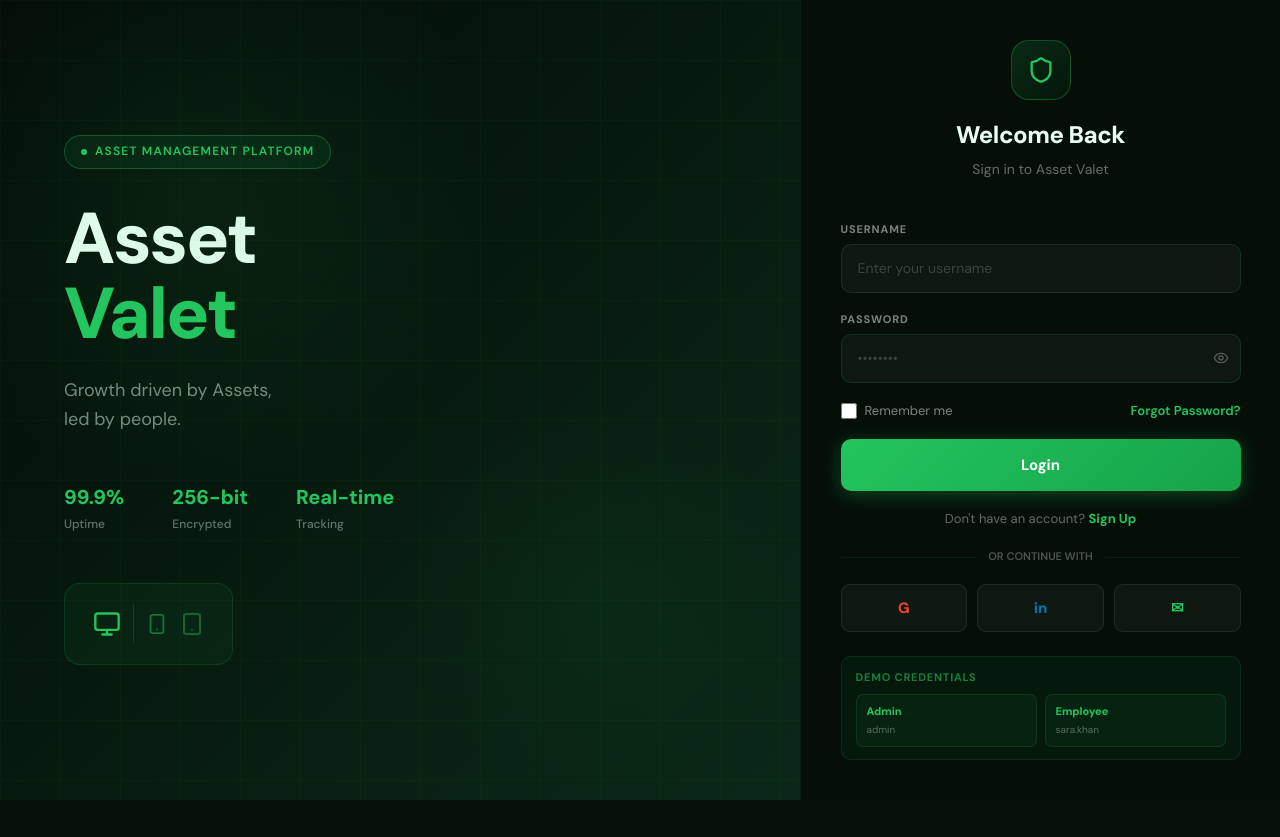
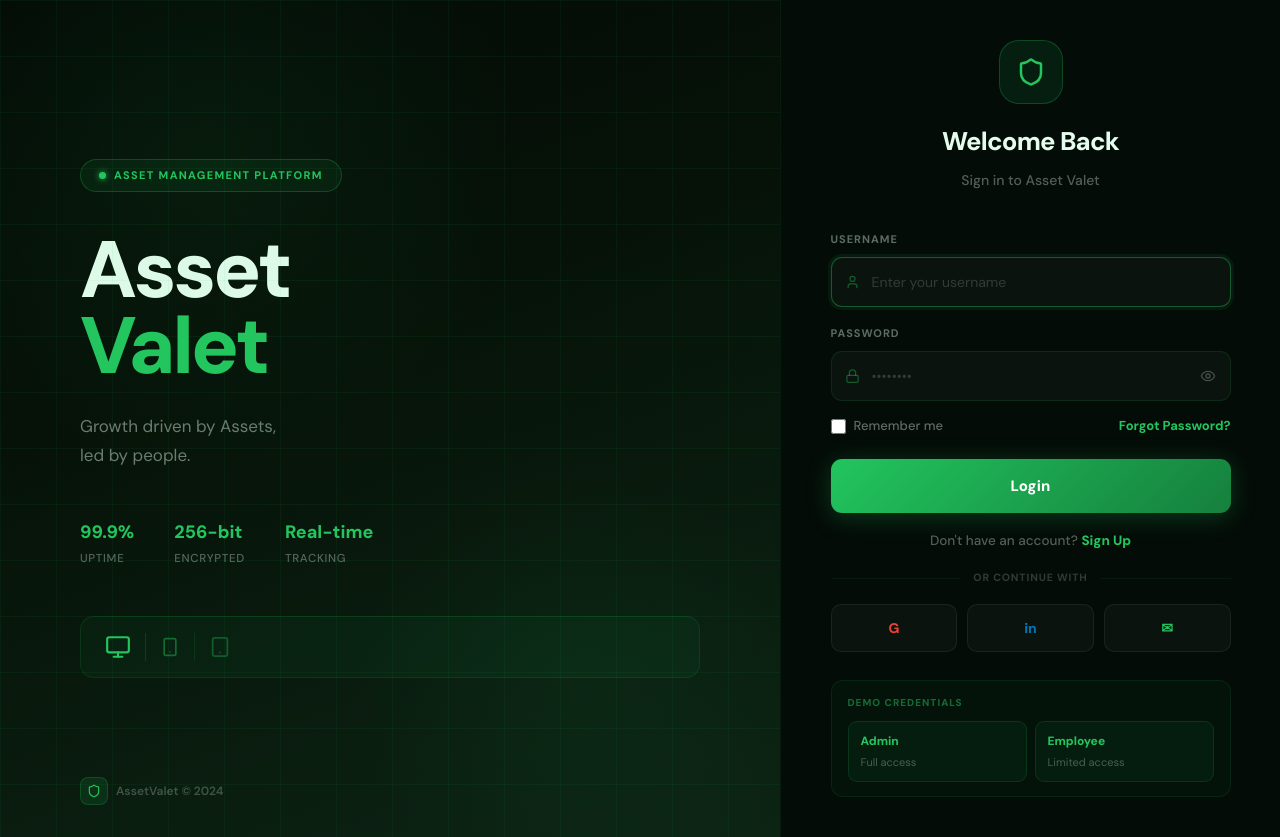
Before and after one commit to nisargatk21/asset-valet, a Next.js app: page /login in a window 1280 px wide. Before the commit the page ends 800 px from the top, so only its background shows below. Built offline with nearby package versions, Linux system fonts and the light colour scheme.

Commit message:
feat: premium login page

```diff
--- a/app/login/page.tsx
+++ b/app/login/page.tsx
@@ -2,7 +2,7 @@
 import { useState } from "react";
 import { useRouter } from "next/navigation";
 import Link from "next/link";
-import { Eye, EyeOff, Loader2, Shield, Monitor, Smartphone, Tablet } from "lucide-react";
+import { Eye, EyeOff, Loader2, Shield, Monitor, Smartphone, Tablet, Lock, User } from "lucide-react";
 
 export default function LoginPage() {
   const router = useRouter();
@@ -23,114 +23,180 @@ export default function LoginPage() {
   }
 
   return (
-    <div style={{ minHeight: "100vh", display: "flex", background: "#040d07", fontFamily: "'DM Sans', system-ui, sans-serif", overflow: "hidden" }}>
-      <div style={{ flex: 1, display: "flex", flexDirection: "column", justifyContent: "center", padding: "4rem", background: "linear-gradient(135deg, #040d07 0%, #071a0e 50%, #0a2918 100%)", position: "relative", overflow: "hidden" }}>
-        <div style={{ position: "absolute", width: 600, height: 600, borderRadius: "50%", background: "radial-gradient(circle, rgba(34,197,94,0.08) 0%, transparent 70%)", top: -100, left: -100, pointerEvents: "none" }} />
-        <div style={{ position: "absolute", width: 400, height: 400, borderRadius: "50%", background: "radial-gradient(circle, rgba(34,197,94,0.05) 0%, transparent 70%)", bottom: 0, right: 0, pointerEvents: "none" }} />
-        <div style={{ position: "absolute", inset: 0, opacity: 0.04, backgroundImage: "linear-gradient(rgba(34,197,94,1) 1px, transparent 1px), linear-gradient(90deg, rgba(34,197,94,1) 1px, transparent 1px)", backgroundSize: "60px 60px", pointerEvents: "none" }} />
-        <div style={{ display: "inline-flex", alignItems: "center", gap: 8, padding: "6px 16px", borderRadius: 99, border: "1px solid rgba(34,197,94,0.3)", background: "rgba(34,197,94,0.08)", marginBottom: "2rem", width: "fit-content" }}>
-          <div style={{ width: 6, height: 6, borderRadius: "50%", background: "#22c55e" }} />
-          <span style={{ fontSize: 12, fontWeight: 600, color: "#22c55e", textTransform: "uppercase", letterSpacing: "0.1em" }}>Asset Management Platform</span>
+    <div style={{ minHeight: "100vh", display: "flex", background: "#030a05", fontFamily: "'DM Sans',system-ui,sans-serif" }}>
+
+      {/* ── LEFT PANEL ── */}
+      <div style={{ flex: 1, position: "relative", display: "flex", flexDirection: "column", justifyContent: "center", padding: "5rem", overflow: "hidden", background: "linear-gradient(160deg,#030a05 0%,#061208 40%,#0c2414 100%)" }}>
+
+        {/* Grid overlay */}
+        <div style={{ position: "absolute", inset: 0, backgroundImage: "linear-gradient(rgba(34,197,94,.06) 1px,transparent 1px),linear-gradient(90deg,rgba(34,197,94,.06) 1px,transparent 1px)", backgroundSize: "56px 56px", pointerEvents: "none" }} />
+
+        {/* Glow orbs */}
+        <div style={{ position: "absolute", width: 700, height: 700, borderRadius: "50%", background: "radial-gradient(circle,rgba(34,197,94,.07) 0%,transparent 65%)", top: -200, left: -150, pointerEvents: "none" }} />
+        <div style={{ position: "absolute", width: 500, height: 500, borderRadius: "50%", background: "radial-gradient(circle,rgba(34,197,94,.05) 0%,transparent 65%)", bottom: -100, right: -50, pointerEvents: "none" }} />
+
+        {/* Badge */}
+        <div style={{ display: "inline-flex", alignItems: "center", gap: 8, padding: "7px 18px", borderRadius: 99, border: "1px solid rgba(34,197,94,.25)", background: "rgba(34,197,94,.07)", marginBottom: "2.5rem", width: "fit-content" }}>
+          <div style={{ width: 7, height: 7, borderRadius: "50%", background: "#22c55e", boxShadow: "0 0 6px #22c55e" }} />
+          <span style={{ fontSize: 11, fontWeight: 700, color: "#22c55e", textTransform: "uppercase", letterSpacing: ".12em" }}>Asset Management Platform</span>
         </div>
-        <h1 style={{ fontSize: "4.5rem", fontWeight: 900, lineHeight: 1.05, marginBottom: "1.5rem", letterSpacing: "-0.03em" }}>
-          <span style={{ color: "#e8fef0" }}>Asset</span><br />
+
+        {/* Heading */}
+        <h1 style={{ fontSize: "5rem", fontWeight: 900, lineHeight: .95, marginBottom: "1.75rem", letterSpacing: "-.04em" }}>
+          <span style={{ color: "#e4fced" }}>Asset</span><br />
           <span style={{ color: "#22c55e" }}>Valet</span>
         </h1>
-        <p style={{ fontSize: 18, color: "rgba(232,254,240,0.5)", maxWidth: 380, lineHeight: 1.6, marginBottom: "3rem" }}>
+
+        <p style={{ fontSize: 17, color: "rgba(228,252,237,.45)", lineHeight: 1.7, marginBottom: "3rem", maxWidth: 340 }}>
           Growth driven by Assets,<br />led by people.
         </p>
-        <div style={{ display: "flex", gap: "3rem", marginBottom: "3rem" }}>
-          {[{ val: "99.9%", label: "Uptime" }, { val: "256-bit", label: "Encrypted" }, { val: "Real-time", label: "Tracking" }].map(s => (
-            <div key={s.label}>
-              <div style={{ fontSize: 20, fontWeight: 800, color: "#22c55e" }}>{s.val}</div>
-              <div style={{ fontSize: 12, color: "rgba(232,254,240,0.4)", fontWeight: 500, marginTop: 2 }}>{s.label}</div>
+
+        {/* Stats */}
+        <div style={{ display: "flex", gap: "2.5rem", marginBottom: "3rem" }}>
+          {[{ v: "99.9%", l: "Uptime" }, { v: "256-bit", l: "Encrypted" }, { v: "Real-time", l: "Tracking" }].map(s => (
+            <div key={s.l}>
+              <div style={{ fontSize: 18, fontWeight: 800, color: "#22c55e" }}>{s.v}</div>
+              <div style={{ fontSize: 11.5, color: "rgba(228,252,237,.35)", fontWeight: 500, marginTop: 3, textTransform: "uppercase", letterSpacing: ".06em" }}>{s.l}</div>
             </div>
           ))}
         </div>
-        <div style={{ padding: "20px 28px", borderRadius: 16, background: "rgba(34,197,94,0.06)", border: "1px solid rgba(34,197,94,0.15)", display: "flex", alignItems: "center", gap: 12, width: "fit-content" }}>
-          <Monitor size={28} style={{ color: "#22c55e" }} />
-          <div style={{ width: 1, height: 40, background: "rgba(34,197,94,0.2)" }} />
-          <Smartphone size={22} style={{ color: "rgba(34,197,94,0.5)" }} />
-          <Tablet size={24} style={{ color: "rgba(34,197,94,0.4)" }} />
+
+        {/* Device bar */}
+        <div style={{ display: "inline-flex", alignItems: "center", gap: 14, padding: "16px 24px", borderRadius: 14, background: "rgba(34,197,94,.05)", border: "1px solid rgba(34,197,94,.12)" }}>
+          <Monitor size={26} style={{ color: "#22c55e" }} />
+          <div style={{ width: 1, height: 28, background: "rgba(34,197,94,.18)" }} />
+          <Smartphone size={20} style={{ color: "rgba(34,197,94,.45)" }} />
+          <div style={{ width: 1, height: 28, background: "rgba(34,197,94,.12)" }} />
+          <Tablet size={22} style={{ color: "rgba(34,197,94,.35)" }} />
+        </div>
+
+        {/* Bottom branding */}
+        <div style={{ position: "absolute", bottom: "2rem", left: "5rem", display: "flex", alignItems: "center", gap: 8 }}>
+          <div style={{ width: 28, height: 28, borderRadius: 8, background: "rgba(34,197,94,.12)", border: "1px solid rgba(34,197,94,.2)", display: "flex", alignItems: "center", justifyContent: "center" }}>
+            <Shield size={14} style={{ color: "#22c55e" }} />
+          </div>
+          <span style={{ fontSize: 12, color: "rgba(228,252,237,.25)", fontWeight: 600 }}>AssetValet © 2024</span>
         </div>
       </div>
 
-      <div style={{ width: 480, display: "flex", alignItems: "center", justifyContent: "center", background: "rgba(6,15,9,0.95)", borderLeft: "1px solid rgba(34,197,94,0.1)", padding: "2rem" }}>
+      {/* ── RIGHT PANEL ── */}
+      <div style={{ width: 500, display: "flex", alignItems: "center", justifyContent: "center", background: "#040c07", borderLeft: "1px solid rgba(34,197,94,.08)", padding: "2.5rem" }}>
         <div style={{ width: "100%", maxWidth: 400 }}>
+
+          {/* Logo */}
           <div style={{ textAlign: "center", marginBottom: "2.5rem" }}>
-            <div style={{ display: "inline-flex", alignItems: "center", justifyContent: "center", width: 60, height: 60, borderRadius: 18, background: "linear-gradient(135deg,rgba(34,197,94,0.15),rgba(22,163,74,0.05))", border: "1px solid rgba(34,197,94,0.3)", marginBottom: 16 }}>
-              <Shield size={28} style={{ color: "#22c55e" }} />
+            <div style={{ display: "inline-flex", alignItems: "center", justifyContent: "center", width: 64, height: 64, borderRadius: 20, background: "rgba(34,197,94,.1)", border: "1px solid rgba(34,197,94,.25)", marginBottom: 18, position: "relative" }}>
+              <Shield size={30} style={{ color: "#22c55e" }} />
             </div>
-            <h2 style={{ fontSize: "1.5rem", fontWeight: 800, color: "#e8fef0", letterSpacing: "-0.02em" }}>Welcome Back</h2>
-            <p style={{ color: "rgba(232,254,240,0.4)", fontSize: 14, marginTop: 4 }}>Sign in to Asset Valet</p>
+            <h2 style={{ fontSize: "1.6rem", fontWeight: 900, color: "#e4fced", letterSpacing: "-.03em", margin: 0 }}>Welcome Back</h2>
+            <p style={{ color: "rgba(228,252,237,.35)", fontSize: 14, marginTop: 6, fontWeight: 500 }}>Sign in to Asset Valet</p>
           </div>
 
-          {error && <div style={{ marginBottom: "1.25rem", padding: "11px 14px", borderRadius: 8, background: "rgba(239,68,68,0.08)", border: "1px solid rgba(239,68,68,0.25)", color: "#fca5a5", fontSize: 13 }}>{error}</div>}
+          {/* Error */}
+          {error && (
+            <div style={{ marginBottom: "1.25rem", padding: "12px 16px", borderRadius: 10, background: "rgba(239,68,68,.08)", border: "1px solid rgba(239,68,68,.2)", color: "#fca5a5", fontSize: 13, display: "flex", alignItems: "center", gap: 8 }}>
+              <span style={{ fontSize: 16 }}>⚠</span> {error}
+            </div>
+          )}
 
-          <form onSubmit={submit} style={{ display: "flex", flexDirection: "column", gap: "1.125rem" }}>
+          {/* Form */}
+          <form onSubmit={submit} style={{ display: "flex", flexDirection: "column", gap: "1.1rem" }}>
+
+            {/* Username */}
             <div>
-              <label style={{ display: "block", fontSize: 11, fontWeight: 700, textTransform: "uppercase", letterSpacing: "0.08em", color: "rgba(232,254,240,0.5)", marginBottom: 6 }}>Username</label>
-              <input type="text" placeholder="Enter your username" required autoFocus value={form.username}
-                onChange={e => setForm({ ...form, username: e.target.value })}
-                style={{ width: "100%", background: "rgba(255,255,255,0.04)", border: "1px solid rgba(34,197,94,0.15)", borderRadius: 10, padding: "12px 16px", color: "#e8fef0", fontSize: 14, outline: "none", fontFamily: "inherit" }} />
+              <label style={{ display: "block", fontSize: 11, fontWeight: 700, textTransform: "uppercase", letterSpacing: ".09em", color: "rgba(228,252,237,.4)", marginBottom: 8 }}>Username</label>
+              <div style={{ position: "relative" }}>
+                <User size={15} style={{ position: "absolute", left: 14, top: "50%", transform: "translateY(-50%)", color: "rgba(34,197,94,.4)", pointerEvents: "none" }} />
+                <input type="text" placeholder="Enter your username" required autoFocus value={form.username}
+                  onChange={e => setForm({ ...form, username: e.target.value })}
+                  style={{ width: "100%", background: "rgba(255,255,255,.03)", border: "1px solid rgba(34,197,94,.12)", borderRadius: 11, padding: "13px 16px 13px 40px", color: "#e4fced", fontSize: 14, outline: "none", fontFamily: "inherit", transition: "border-color .15s, box-shadow .15s" }}
+                  onFocus={e => { e.target.style.borderColor = "rgba(34,197,94,.4)"; e.target.style.boxShadow = "0 0 0 3px rgba(34,197,94,.08)"; }}
+                  onBlur={e => { e.target.style.borderColor = "rgba(34,197,94,.12)"; e.target.style.boxShadow = "none"; }} />
+              </div>
             </div>
+
+            {/* Password */}
             <div>
-              <label style={{ display: "block", fontSize: 11, fontWeight: 700, textTransform: "uppercase", letterSpacing: "0.08em", color: "rgba(232,254,240,0.5)", marginBottom: 6 }}>Password</label>
+              <label style={{ display: "block", fontSize: 11, fontWeight: 700, textTransform: "uppercase", letterSpacing: ".09em", color: "rgba(228,252,237,.4)", marginBottom: 8 }}>Password</label>
               <div style={{ position: "relative" }}>
+                <Lock size={15} style={{ position: "absolute", left: 14, top: "50%", transform: "translateY(-50%)", color: "rgba(34,197,94,.4)", pointerEvents: "none" }} />
                 <input type={showPass ? "text" : "password"} placeholder="••••••••" required value={form.password}
                   onChange={e => setForm({ ...form, password: e.target.value })}
-                  style={{ width: "100%", background: "rgba(255,255,255,0.04)", border: "1px solid rgba(34,197,94,0.15)", borderRadius: 10, padding: "12px 44px 12px 16px", color: "#e8fef0", fontSize: 14, outline: "none", fontFamily: "inherit" }} />
+                  style={{ width: "100%", background: "rgba(255,255,255,.03)", border: "1px solid rgba(34,197,94,.12)", borderRadius: 11, padding: "13px 44px 13px 40px", color: "#e4fced", fontSize: 14, outline: "none", fontFamily: "inherit", transition: "border-color .15s, box-shadow .15s" }}
+                  onFocus={e => { e.target.style.borderColor = "rgba(34,197,94,.4)"; e.target.style.boxShadow = "0 0 0 3px rgba(34,197,94,.08)"; }}
+                  onBlur={e => { e.target.style.borderColor = "rgba(34,197,94,.12)"; e.target.style.boxShadow = "none"; }} />
                 <button type="button" onClick={() => setShowPass(!showPass)}
-                  style={{ position: "absolute", right: 12, top: "50%", transform: "translateY(-50%)", background: "none", border: "none", cursor: "pointer", color: "rgba(232,254,240,0.3)" }}>
+                  style={{ position: "absolute", right: 13, top: "50%", transform: "translateY(-50%)", background: "none", border: "none", cursor: "pointer", color: "rgba(228,252,237,.25)", padding: 2 }}>
                   {showPass ? <EyeOff size={16} /> : <Eye size={16} />}
                 </button>
               </div>
             </div>
-            <div style={{ display: "flex", alignItems: "center", justifyContent: "space-between" }}>
+
+            {/* Remember + Forgot */}
+            <div style={{ display: "flex", alignItems: "center", justifyContent: "space-between", marginTop: -2 }}>
               <label style={{ display: "flex", alignItems: "center", gap: 8, cursor: "pointer" }}>
-                <input type="checkbox" checked={remember} onChange={e => setRemember(e.target.checked)} style={{ width: 16, height: 16, accentColor: "#22c55e" }} />
-                <span style={{ fontSize: 13, color: "rgba(232,254,240,0.5)" }}>Remember me</span>
+                <input type="checkbox" checked={remember} onChange={e => setRemember(e.target.checked)} style={{ width: 15, height: 15, accentColor: "#22c55e", cursor: "pointer" }} />
+                <span style={{ fontSize: 13, color: "rgba(228,252,237,.4)", fontWeight: 500 }}>Remember me</span>
               </label>
-              <span style={{ fontSize: 13, color: "#22c55e", cursor: "pointer", fontWeight: 600 }}>Forgot Password?</span>
+              <span style={{ fontSize: 13, color: "#22c55e", cursor: "pointer", fontWeight: 700 }}>Forgot Password?</span>
             </div>
+
+            {/* Login Button */}
             <button type="submit" disabled={loading}
-              style={{ width: "100%", padding: "14px", borderRadius: 10, background: "linear-gradient(135deg, #22c55e, #16a34a)", border: "none", color: "#fff", fontSize: 15, fontWeight: 700, cursor: loading ? "not-allowed" : "pointer", opacity: loading ? 0.7 : 1, display: "flex", alignItems: "center", justifyContent: "center", gap: 8, fontFamily: "inherit", boxShadow: "0 4px 20px rgba(34,197,94,0.3)" }}>
-              {loading ? <><Loader2 size={17} style={{ animation: "spin 0.7s linear infinite" }} /> Signing in...</> : "Login"}
+              style={{ width: "100%", padding: "15px", marginTop: 4, borderRadius: 11, background: loading ? "rgba(34,197,94,.5)" : "linear-gradient(135deg,#22c55e,#15803d)", border: "none", color: "#fff", fontSize: 15, fontWeight: 800, cursor: loading ? "not-allowed" : "pointer", display: "flex", alignItems: "center", justifyContent: "center", gap: 8, fontFamily: "inherit", letterSpacing: ".01em", boxShadow: loading ? "none" : "0 4px 24px rgba(34,197,94,.25)", transition: "all .2s" }}>
+              {loading ? <><Loader2 size={17} style={{ animation: "spin .7s linear infinite" }} /> Signing in...</> : "Login"}
             </button>
-            <p style={{ textAlign: "center", fontSize: 13, color: "rgba(232,254,240,0.4)" }}>
+
+            {/* Sign up link */}
+            <p style={{ textAlign: "center", fontSize: 13.5, color: "rgba(228,252,237,.35)", fontWeight: 500 }}>
               Don&apos;t have an account?{" "}
-              <Link href="/signup" style={{ color: "#22c55e", fontWeight: 700, textDecoration: "none" }}>Sign Up</Link>
+              <Link href="/signup" style={{ color: "#22c55e", fontWeight: 800, textDecoration: "none" }}>Sign Up</Link>
             </p>
+
+            {/* Divider */}
             <div style={{ display: "flex", alignItems: "center", gap: 12 }}>
-              <div style={{ flex: 1, height: 1, background: "rgba(34,197,94,0.1)" }} />
-              <span style={{ fontSize: 11, color: "rgba(232,254,240,0.3)", fontWeight: 600 }}>OR CONTINUE WITH</span>
-              <div style={{ flex: 1, height: 1, background: "rgba(34,197,94,0.1)" }} />
+              <div style={{ flex: 1, height: 1, background: "rgba(34,197,94,.08)" }} />
+              <span style={{ fontSize: 10.5, color: "rgba(228,252,237,.2)", fontWeight: 700, letterSpacing: ".08em" }}>OR CONTINUE WITH</span>
+              <div style={{ flex: 1, height: 1, background: "rgba(34,197,94,.08)" }} />
             </div>
+
+            {/* Social */}
             <div style={{ display: "flex", gap: 10 }}>
-              {[{ label: "G", color: "#ea4335" }, { label: "in", color: "#0077b5" }, { label: "✉", color: "#22c55e" }].map(s => (
-                <button key={s.label} type="button"
-                  style={{ flex: 1, padding: "11px", borderRadius: 9, background: "rgba(255,255,255,0.04)", border: "1px solid rgba(255,255,255,0.08)", cursor: "pointer", fontSize: 15, fontWeight: 800, color: s.color, fontFamily: "inherit" }}>
-                  {s.label}
+              {[{ l: "G", c: "#ea4335" }, { l: "in", c: "#0077b5" }, { l: "✉", c: "#22c55e" }].map(s => (
+                <button key={s.l} type="button"
+                  style={{ flex: 1, padding: "12px", borderRadius: 10, background: "rgba(255,255,255,.03)", border: "1px solid rgba(255,255,255,.07)", cursor: "pointer", fontSize: 14, fontWeight: 800, color: s.c, fontFamily: "inherit", transition: "background .15s" }}
+                  onMouseEnter={e => (e.currentTarget.style.background = "rgba(255,255,255,.06)")}
+                  onMouseLeave={e => (e.currentTarget.style.background = "rgba(255,255,255,.03)")}>
+                  {s.l}
                 </button>
               ))}
             </div>
           </form>
 
-          <div style={{ marginTop: "1.5rem", padding: "12px 14px", borderRadius: 10, background: "rgba(34,197,94,0.05)", border: "1px solid rgba(34,197,94,0.12)" }}>
-            <p style={{ fontSize: 11, fontWeight: 700, color: "rgba(34,197,94,0.6)", textTransform: "uppercase", letterSpacing: "0.07em", marginBottom: 8 }}>Demo Credentials</p>
+          {/* Demo credentials */}
+          <div style={{ marginTop: "1.75rem", padding: "14px 16px", borderRadius: 12, background: "rgba(34,197,94,.04)", border: "1px solid rgba(34,197,94,.1)" }}>
+            <p style={{ fontSize: 10, fontWeight: 800, color: "rgba(34,197,94,.5)", textTransform: "uppercase", letterSpacing: ".1em", marginBottom: 10 }}>Demo Credentials</p>
             <div style={{ display: "grid", gridTemplateColumns: "1fr 1fr", gap: 8 }}>
-              {[{ role: "Admin", u: "admin", p: "Admin@123" }, { role: "Employee", u: "sara.khan", p: "Pass@123" }].map(d => (
-                <button key={d.role} type="button" onClick={() => setForm({ username: d.u, password: d.p })}
-                  style={{ padding: "8px 10px", borderRadius: 7, background: "rgba(34,197,94,0.06)", border: "1px solid rgba(34,197,94,0.15)", cursor: "pointer", textAlign: "left", fontFamily: "inherit" }}>
-                  <div style={{ fontSize: 11, fontWeight: 800, color: "#22c55e" }}>{d.role}</div>
-                  <div style={{ fontSize: 10, color: "rgba(232,254,240,0.35)", marginTop: 1 }}>{d.u}</div>
+              {[{ role: "Admin", u: "admin", p: "Admin@123", sub: "Full access" }, { role: "Employee", u: "sara.khan", p: "Pass@123", sub: "Limited access" }].map(d => (
+                <button key={d.role} type="button"
+                  onClick={() => setForm({ username: d.u, password: d.p })}
+                  style={{ padding: "10px 12px", borderRadius: 9, background: "rgba(34,197,94,.06)", border: "1px solid rgba(34,197,94,.14)", cursor: "pointer", textAlign: "left", fontFamily: "inherit", transition: "background .15s, border-color .15s" }}
+                  onMouseEnter={e => { e.currentTarget.style.background = "rgba(34,197,94,.12)"; e.currentTarget.style.borderColor = "rgba(34,197,94,.28)"; }}
+                  onMouseLeave={e => { e.currentTarget.style.background = "rgba(34,197,94,.06)"; e.currentTarget.style.borderColor = "rgba(34,197,94,.14)"; }}>
+                  <div style={{ fontSize: 12, fontWeight: 800, color: "#22c55e" }}>{d.role}</div>
+                  <div style={{ fontSize: 11, color: "rgba(228,252,237,.3)", marginTop: 2 }}>{d.sub}</div>
                 </button>
               ))}
             </div>
           </div>
         </div>
       </div>
-      <style>{`@keyframes spin { to { transform: rotate(360deg); } } input::placeholder { color: rgba(232,254,240,0.2) !important; }`}</style>
+
+      <style>{`
+        @keyframes spin { to { transform: rotate(360deg); } }
+        input::placeholder { color: rgba(228,252,237,0.18) !important; }
+        * { box-sizing: border-box; }
+      `}</style>
     </div>
   );
 }
```
